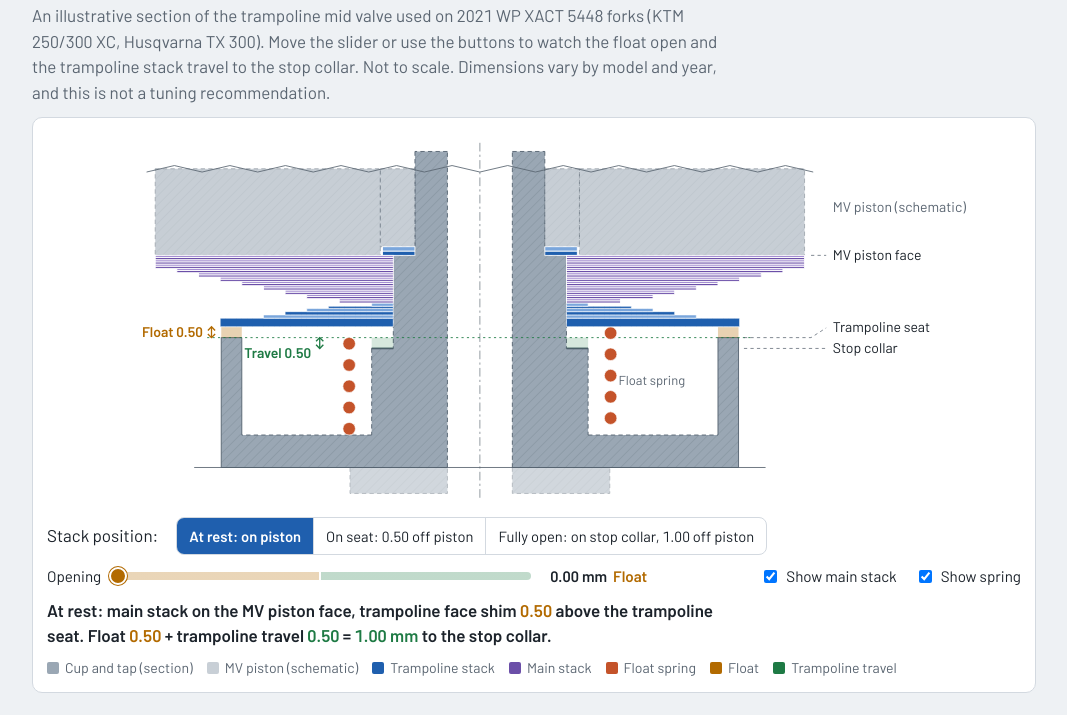
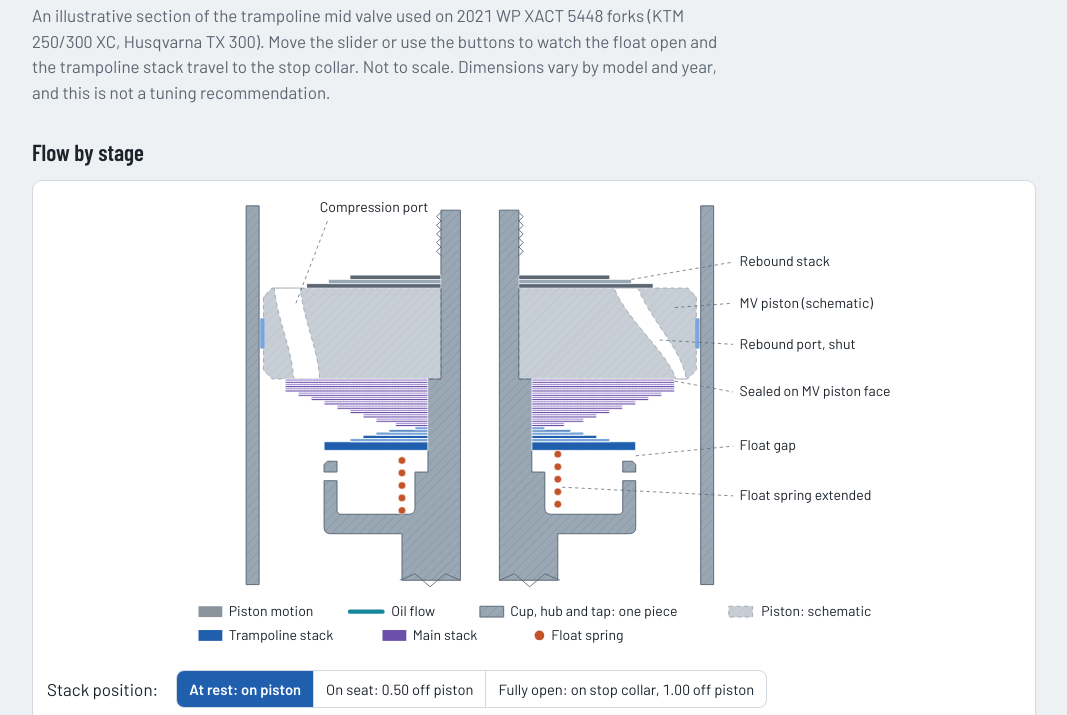
Before and after one commit to PurplePinkie/xact-trampoline-public, a plain HTML site: page trampoline-overview.html in a window 1280 px wide. Shown: the part 76-791 px from the top of the page, without its empty margins (106-1173 px from the left). Drawn offline with nearby package versions, Linux system fonts and the light colour scheme.

Commit message:
Add files via upload

```diff
--- a/trampoline-overview.html
+++ b/trampoline-overview.html
@@ -57,24 +57,10 @@ td.n{white-space:nowrap;font-weight:600}
 <h1>WP XACT trampoline mid valve: how it works</h1>
 <p class="muted">An illustrative section of the trampoline mid valve used on 2021 WP XACT 5448 forks (KTM 250/300 XC, Husqvarna TX 300). Move the slider or use the buttons to watch the float open and the trampoline stack travel to the stop collar. Not to scale. Dimensions vary by model and year, and this is not a tuning recommendation.</p>
 
-<div class="panel">
-  <div class="drawing"><svg id="cup" viewBox="0 60 900 344" role="img" aria-labelledby="t d"><title id="t">Cross-section of the 2021 trampoline cup with midvalve piston</title><desc id="d">Scaled section showing the cup wall and trampoline seat, stop collar, hub, shaft, float spring, compression stack and the midvalve piston, with heights from the cup bottom.</desc></svg></div>
-  <div class="controls">
-    <span>Stack position:</span>
-    <div class="seg" role="group" aria-label="Stack position">
-      <button data-st="rest" aria-pressed="true">At rest: on piston</button><button data-st="rim" aria-pressed="false">On seat: 0.50 off piston</button><button data-st="open" aria-pressed="false">Fully open: on stop collar, 1.00 off piston</button>
-    </div>
-    <label style="flex:1 1 320px;min-width:260px">Opening <input type="range" class="opening" min="0" max="1" step="0.01" value="0" aria-label="Opening, mm"> <span class="opv readout" style="min-width:4.5em;text-align:right">0.00 mm</span> <span class="oph" style="font-weight:600;min-width:8.5em"></span></label>
-    <label><input type="checkbox" id="full" checked> Show main stack</label>
-    <label><input type="checkbox" id="spr" checked> Show spring</label>
-  </div>
-  <p class="readout" id="readout" style="margin:10px 0 0"></p>
-  <div class="legend"><span><i style="background:var(--metal)"></i>Cup and tap (section)</span><span><i style="background:var(--metal);opacity:.55"></i>MV piston (schematic)</span><span><i style="background:var(--shim)"></i>Trampoline stack</span><span><i style="background:var(--main)"></i>Main stack</span><span><i style="background:var(--spring)"></i>Float spring</span><span><i style="background:var(--float)"></i>Float</span><span><i style="background:var(--gap)"></i>Trampoline travel</span></div>
-</div>
 
 <h2>Flow by stage</h2>
 <div class="panel flow">
-  <div class="drawing"><svg id="flowsvg" viewBox="0 0 900 410" role="img" aria-labelledby="ft fd"><title id="ft">Midvalve oil flow by stage</title><desc id="fd">Illustrated section through the one-piece cup and tap and the midvalve piston, cut through one compression port and one rebound port, showing the face stack, spring and oil flow for the selected stack position.</desc>
+  <div class="drawing"><svg id="flowsvg" viewBox="0 0 900 428" role="img" aria-labelledby="ft fd"><title id="ft">Midvalve oil flow by stage</title><desc id="fd">Illustrated section through the one-piece cup and tap and the midvalve piston, cut through one compression port and one rebound port, showing the face stack, spring and oil flow for the selected stack position.</desc>
 <defs>
 <marker id="fl" viewBox="0 0 10 10" refX="5" refY="5" markerUnits="userSpaceOnUse" markerWidth="16" markerHeight="16" orient="auto"><path d="M0 0L10 5L0 10Z" fill="var(--flow)"/></marker>
 <marker id="fa" viewBox="0 0 10 10" refX="8" refY="5" markerWidth="6" markerHeight="6" orient="auto-start-reverse"><path d="M2 1L8 5L2 9" fill="none" stroke="context-stroke" stroke-width="1.5" stroke-linecap="round" stroke-linejoin="round"/></marker>
@@ -89,7 +75,7 @@ td.n{white-space:nowrap;font-weight:600}
 <polyline points="336,16 340,20 336,24 340,28 336,32 340,36 336,40 340,44 336,48 340,52 336,56" fill="none" stroke="var(--metal-edge)" stroke-width="0.8"/>
 <path d="M264 86 L108 86 L100 94 L100 162 L108 170 L264 170 Z M110 86 L134 86 C138 120 150 140 152 170 L128 170 C126 140 114 120 110 86 Z" fill="url(#fh)" fill-rule="evenodd" opacity="0.55" stroke="var(--metal-edge)" stroke-width="0.8" stroke-dasharray="4 3" stroke-linejoin="round"/>
 <path d="M336 86 L492 86 L500 94 L500 162 L492 170 L336 170 Z M424 86 L446 86 C458 116 486 142 491 170 L481 170 C474 146 436 116 424 86 Z" fill="url(#fh)" fill-rule="evenodd" opacity="0.55" stroke="var(--metal-edge)" stroke-width="0.8" stroke-dasharray="4 3" stroke-linejoin="round"/>
-<rect x="140" y="82" width="124" height="4" fill="var(--shim)" stroke="var(--panel)" stroke-width="0.6"/><rect x="160" y="78" width="104" height="4" fill="var(--shim2)" stroke="var(--panel)" stroke-width="0.6"/><rect x="180" y="74" width="84" height="4" fill="var(--shim)" stroke="var(--panel)" stroke-width="0.6"/><rect x="336" y="82" width="124" height="4" fill="var(--shim)" stroke="var(--panel)" stroke-width="0.6"/><rect x="336" y="78" width="104" height="4" fill="var(--shim2)" stroke="var(--panel)" stroke-width="0.6"/><rect x="336" y="74" width="84" height="4" fill="var(--shim)" stroke="var(--panel)" stroke-width="0.6"/>
+<rect x="140" y="82" width="124" height="4" fill="var(--muted)" stroke="var(--panel)" stroke-width="0.6"/><rect x="160" y="78" width="104" height="4" fill="var(--metal)" stroke="var(--panel)" stroke-width="0.6"/><rect x="180" y="74" width="84" height="4" fill="var(--muted)" stroke="var(--panel)" stroke-width="0.6"/><rect x="336" y="82" width="124" height="4" fill="var(--muted)" stroke="var(--panel)" stroke-width="0.6"/><rect x="336" y="78" width="104" height="4" fill="var(--metal)" stroke="var(--panel)" stroke-width="0.6"/><rect x="336" y="74" width="84" height="4" fill="var(--muted)" stroke="var(--panel)" stroke-width="0.6"/>
 <polyline points="226,356 240,350 254,362 268,350 282,356" fill="none" stroke="var(--muted)" stroke-width="0.8"/>
 <polyline points="374,356 360,350 346,362 332,350 318,356" fill="none" stroke="var(--muted)" stroke-width="0.8"/>
 <rect x="97" y="114" width="4" height="28" rx="1" fill="var(--shim2)"/><rect x="499" y="114" width="4" height="28" rx="1" fill="var(--shim2)"/>
@@ -104,6 +90,7 @@ td.n{white-space:nowrap;font-weight:600}
 <line x1="180" y1="385" x2="210" y2="385" stroke="var(--flow)" stroke-width="4" stroke-linecap="round"/><text class="lt" x="218" y="389">Oil flow</text>
 <rect x="300" y="380" width="22" height="10" fill="url(#fh)" stroke="var(--metal-edge)" stroke-width="0.8" stroke-linejoin="round"/><text class="lt" x="328" y="389">Cup, hub and tap: one piece</text>
 <rect x="530" y="380" width="22" height="10" fill="url(#fh)" opacity="0.55" stroke="var(--metal-edge)" stroke-width="0.8" stroke-dasharray="4 3"/><text class="lt" x="560" y="389">Piston: schematic</text>
+<rect x="40" y="402" width="22" height="10" fill="var(--shim)"/><text class="lt" x="68" y="411">Trampoline stack</text><rect x="210" y="402" width="22" height="10" fill="var(--main)"/><text class="lt" x="238" y="411">Main stack</text><circle cx="355" cy="407" r="4.5" fill="var(--spring)"/><text class="lt" x="366" y="411">Float spring</text>
 </g>
 </svg></div>
   <div class="controls">
@@ -114,7 +101,7 @@ td.n{white-space:nowrap;font-weight:600}
     <label style="flex:1 1 320px;min-width:260px">Opening <input type="range" class="opening" min="0" max="1" step="0.01" value="0" aria-label="Opening, mm"> <span class="opv readout" style="min-width:4.5em;text-align:right">0.00 mm</span> <span class="oph" style="font-weight:600;min-width:8.5em"></span></label>
   </div>
   <p class="muted" id="fcap" style="margin:8px 0 0;font-size:.95rem"></p>
-  <p class="muted" style="margin:6px 0 0;font-size:.85rem">Illustration only. The piston, ports and rebound stack are schematic. The two sets of position buttons and sliders stay in sync.</p>
+  <p class="muted" style="margin:6px 0 0;font-size:.85rem">Illustration only. The piston, ports and rebound stack are schematic.</p>
 </div>
 
 <h2>How it works</h2>
@@ -166,6 +153,7 @@ function vdim(x,h0,h1,label,col,dy=0,ly){const y0=Y(h0),y1=Y(h1);return `<line x
 function ddim(r,h,label,h0){const y=Y(h),ys=h0===undefined?BY+3:Y(h0)+2;let e="";for(const sd of[-1,1]){e+=`<line x1="${X(sd*r)}" y1="${ys}" x2="${X(sd*r)}" y2="${y+5}" stroke="var(--muted)" stroke-width="0.6" stroke-dasharray="2 2"/>`}return e+`<line x1="${X(-r)}" y1="${y}" x2="${X(r)}" y2="${y}" stroke="var(--muted)" stroke-width="0.8" marker-start="url(#a2)" marker-end="url(#a2)"/><text x="${CX}" y="${y-5}" text-anchor="middle" fill="var(--dim)" font-size="13" font-family="Barlow,sans-serif">${label}</text>`}
 function spring(side,top){const w=M.wire,rm=(M.sprI+M.sprO)/2,n=M.coils,p=(top-M.floor-w)/(n-0.5);let o="";for(let k=0;k<n;k++){const h=M.floor+w/2+(k+(side>0?0.5:0))*p;o+=`<circle cx="${X(side*rm).toFixed(1)}" cy="${Y(h).toFixed(1)}" r="${(w/2*S).toFixed(1)}" fill="var(--spring)" stroke="var(--panel)" stroke-width="0.6"/>`}return o}
 function draw(){
+  if(!document.getElementById("cup")){syncUI(opKey());return}
   const base=baseOf(), top=base+STACK, gap=M.pFace-top, fl=flOf(), dd=dOf(), flLeft=M.float-fl;
   let s=`<defs><pattern id="hatch" width="6" height="6" patternUnits="userSpaceOnUse" patternTransform="rotate(45)"><rect width="6" height="6" fill="var(--metal)"/><line x1="0" y1="0" x2="0" y2="6" stroke="var(--metal-edge)" stroke-width="0.6" opacity="0.5"/></pattern>
   <marker id="a" viewBox="0 0 10 10" refX="5" refY="5" markerWidth="7" markerHeight="7" orient="auto-start-reverse"><path d="M1 1L5 5L1 9" fill="none" stroke="context-stroke" stroke-width="1.5"/></marker>
@@ -227,7 +215,7 @@ function fspring(s){const top=FR+fdz(228,s),r=3.5,n=5,p=(FFL-top-2*r)/(n-0.5);le
 function flbl(px,py,ty,t){return `<line class="leader" x1="${px}" y1="${py}" x2="534" y2="${ty-4}"/><text class="lt" x="540" y="${ty}">${t}</text>`}
 const FCAP={rest:'At rest: no flow. The float spring holds the main stack sealed on the MV piston face, covering the compression port exits; the trampoline face shim sits one float distance above the trampoline seat.',
 rim:'On seat (low-speed compression): oil exits the compression port just inside the main stack seat and lifts the whole stack off the MV piston face, against the float spring only, until the trampoline face shim rests on the trampoline seat. Oil escapes past the main stack edge. This is the float.',
-open:'Fully open (high-speed compression): with the float taken up, the trampoline stack moves into the cup until its centre reaches the stop collar. The cup vents as it moves. Float 0.50 + travel 0.50 = 1.00 total.'};
+open:'Trampoline travel (high-speed compression): with the float taken up, the trampoline stack moves into the cup, stopping when its centre reaches the stop collar. The cup vents as it moves. Float 0.50 + travel 0.50 = 1.00 total.'};
 function drawFlow(s){
  const sk=fstack(s);let o=sk+`<g transform="matrix(-1 0 0 1 600 0)">${sk}</g>`+fspring(s);
  if(op>0.005){const g=10+fdz(FHUB,s),wd=Math.max(1.5,Math.min(9,g*0.6)),yc=FPF+g/2;o+=`<path d="M122 24 L122 86 C125 118 136 146 140 166 C142 ${yc} 132 ${yc} 122 ${yc} C110 ${yc} 108 ${yc+6} 108 ${yc+22} L108 322" fill="none" stroke="var(--flow)" stroke-width="${wd}" stroke-linecap="round" stroke-linejoin="round" opacity="0.85" marker-end="url(#fl)"/>`;
@@ -258,8 +246,6 @@ const OPS={rest:0,rim:0.5,open:1.0};
 function setOp(v){op=v;draw();drawFlow(flowKey())}
 document.querySelectorAll(".seg button").forEach(b=>b.onclick=()=>setOp(OPS[b.dataset.st]));
 document.querySelectorAll(".opening").forEach(sl=>sl.oninput=e=>setOp(parseFloat(e.target.value)));
-document.getElementById("full").onchange=e=>{showFull=e.target.checked;draw()};
-document.getElementById("spr").onchange=e=>{showSpr=e.target.checked;draw()};
 draw();drawFlow(flowKey());
 </script>
 </body>
```
Also changed, not shown: index.html (+1 -1 lines), trampoline-overview_flow.gif.
